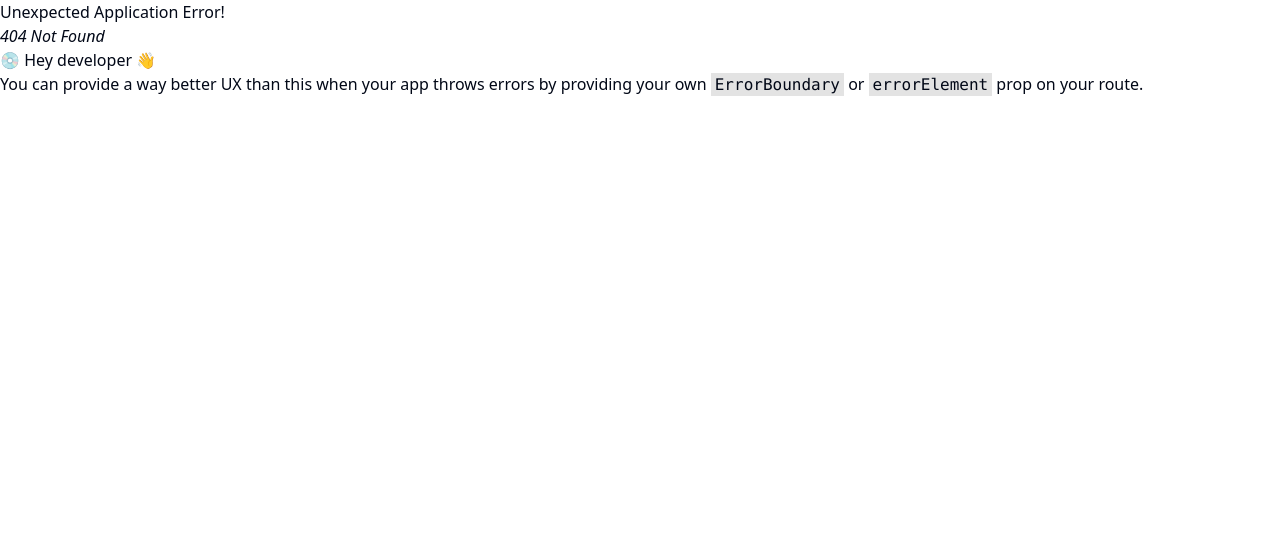
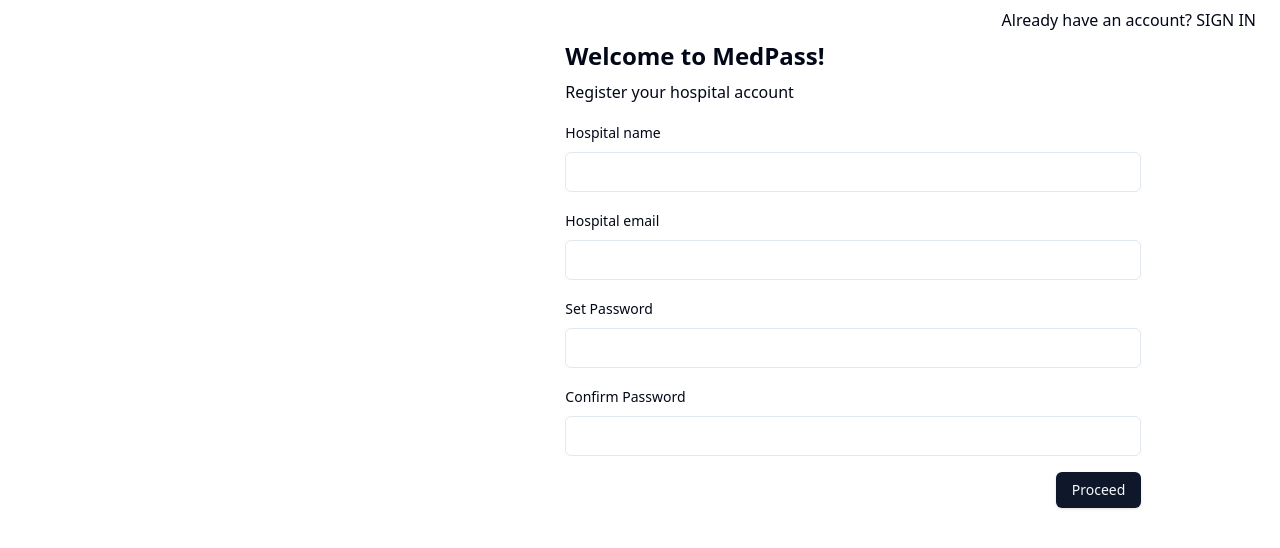
Before and after one commit to Code-Victor/medpass-frontend, a React (Vite) app: page /admin/signup in a window 1280 px wide. Before the commit this address had no page. Shown: the top 548 px of the page. Built offline with nearby package versions, Linux system fonts and the light colour scheme; what tailwindcss-radix-colors would draw is missing.

Commit message:
feat: complete signup form with validation

```diff
--- a/package.json
+++ b/package.json
@@ -14,6 +14,7 @@
     "@radix-ui/react-checkbox": "^1.0.4",
     "@radix-ui/react-dialog": "^1.0.5",
     "@radix-ui/react-icons": "^1.3.0",
+    "@radix-ui/react-label": "^2.0.2",
     "@radix-ui/react-slot": "^1.0.2",
     "@tanstack/react-query": "^5.45.0",
     "axios": "^1.7.2",
@@ -47,6 +48,7 @@
     "eslint-plugin-react-refresh": "^0.4.6",
     "postcss": "^8.4.38",
     "tailwindcss": "^3.4.4",
+    "tailwindcss-radix-colors": "^1.3.1",
     "typescript": "^5.2.2",
     "vite": "^5.2.0",
     "vite-plugin-pwa": "^0.20.0"
--- /dev/null
+++ b/src/pages/admin/signup.tsx
@@ -0,0 +1,105 @@
+import React from "react";
+import { useForm, Controller, SubmitHandler } from "react-hook-form";
+import { z } from "zod";
+import { zodResolver } from "@hookform/resolvers/zod";
+import { Input } from "@/components/ui/input";
+import { Label } from "@/components/ui/label";
+import { Button } from "@/components/ui/button";
+const Signup = () => {
+  return (
+    <div className="grid md:grid-cols-3 min-h-screen">
+      <div className="bg-blue-3"></div>
+      <div className="md:col-span-2 ">
+        <header className="flex justify-end py-2 px-6">
+          <p className="text-right">
+            Already have an account?{" "}
+            <span className="text-blue-10">SIGN IN</span>
+          </p>
+        </header>
+        <SignupForm />
+      </div>
+    </div>
+  );
+};
+
+const signupFormSchema = z
+  .object({
+    name: z.string({ message: "Hospital name is required" }),
+    email: z
+      .string({ message: "Email is required" })
+      .email({ message: "Invalid email" }),
+    password: z
+      .string({ message: "Password is required" })
+      .min(6, { message: "Password must be at least 6 characters long" }),
+    confirmPassword: z
+      .string({ message: "Confirm password is required" })
+      .min(6, { message: "Password must be at least 6 characters long" }),
+  })
+  .refine((data) => data.confirmPassword === data.password, {
+    message: "Passwords do not match",
+  });
+type SignupFormSchema = z.infer<typeof signupFormSchema>;
+function SignupForm() {
+  const {
+    register,
+    watch,
+    formState: { errors },
+    handleSubmit,
+  } = useForm({
+    resolver: zodResolver(signupFormSchema),
+  });
+  function onSubmit(data: SignupFormSchema) {
+    console.log(data);
+  }
+  const name = watch("name");
+  console.log(name);
+  return (
+    <section className="flex flex-col gap-4 max-w-xl mx-auto">
+      <div className="space-y-2">
+        <h1 className="font-bold text-2xl">Welcome to MedPass!</h1>
+        <p className="text-gray-11">Register your hospital account</p>
+      </div>
+      <form className="space-y-4" onSubmit={handleSubmit(onSubmit)}>
+        <div className="space-y-2">
+          <Label htmlFor="hospital-name">Hospital name</Label>
+          <div className="spacy-y-1">
+            <Input id="hospital-name" {...register("name")} />
+            <span className="text-red-10 text-sm">{errors.name?.message}</span>
+          </div>
+        </div>
+        <div className="space-y-2">
+          <Label htmlFor="hospital-email">Hospital email</Label>
+          <div className="spacy-y-1">
+            <Input type="email" id="hospital-email" {...register("email")} />
+            <span className="text-red-10 text-sm">{errors.email?.message}</span>
+          </div>
+        </div>
+        <div className="space-y-2">
+          <Label htmlFor="hospital-password">Set Password</Label>
+          <div className="spacy-y-1">
+            <Input id="hospital-password" {...register("password")} />
+            <span className="text-red-10 text-sm">
+              {errors.password?.message}
+            </span>
+          </div>
+        </div>
+        <div className="space-y-2">
+          <Label htmlFor="hospital-confirm-password">Confirm Password</Label>
+          <div className="spacy-y-1">
+            <Input
+              id="hospital-confirm-password"
+              {...register("confirmPassword")}
+            />
+            <span className="text-red-10 text-sm">
+              {errors.confirmPassword?.message}
+            </span>
+          </div>
+        </div>
+        <div className="flex justify-end">
+          <Button type="submit">Proceed</Button>
+        </div>
+      </form>
+    </section>
+  );
+}
+export default Signup;
--- a/src/pages/signup.tsx
+++ /dev/null
@@ -1,11 +0,0 @@
-
-const Signup = () => {
-  return (
-    <div>
-
-        <h1 className="text-5xl text-blue-500 ">Signup</h1>
-    </div>
-  )
-}
-
-export default Signup
```
Also changed, not shown: src/main.tsx (+10 -4 lines), 1 other file (tests, documents, lock files or other folders).
